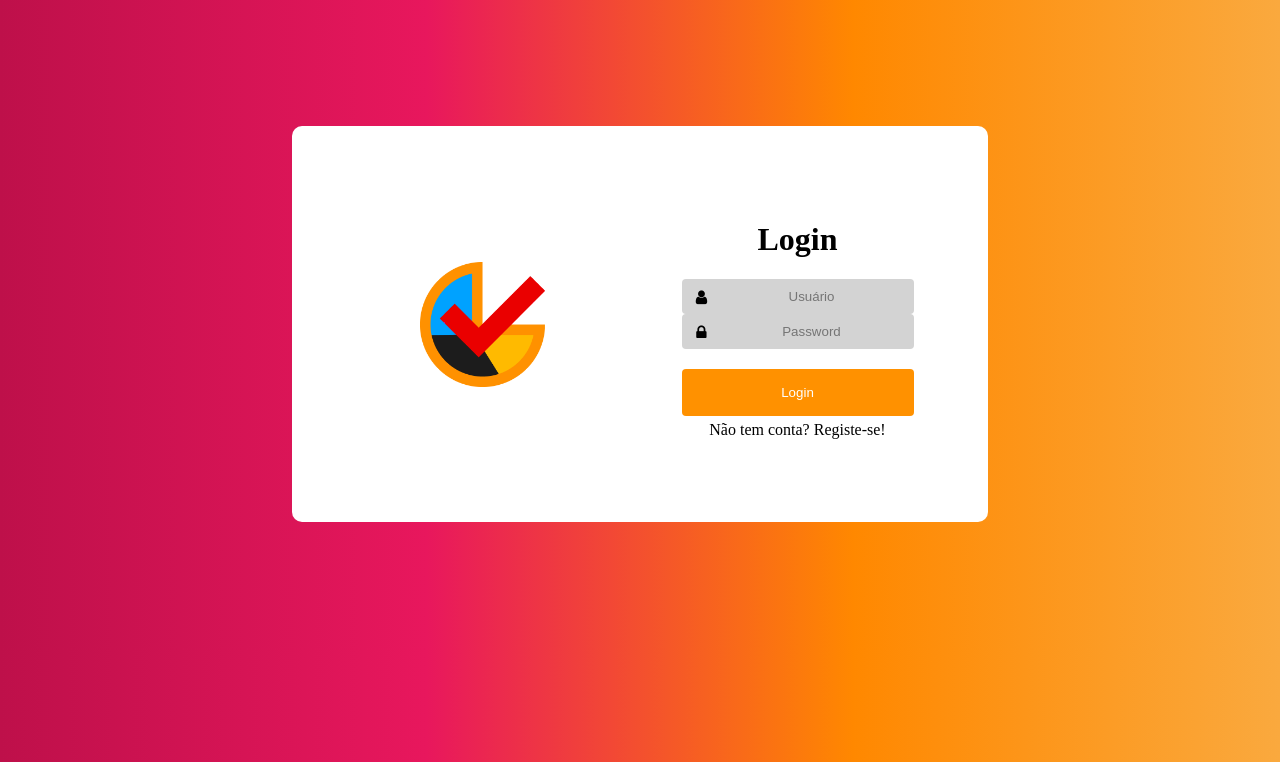
After one commit to waz4/psi_Votacao, a PHP site: page /login.html in a window 1280 px wide. The commit adds this page. Shown: the top 762 px of the page. Run offline with PHP 8.4, Linux system fonts and the light colour scheme.

Commit message:
Possivel Login, fundo e Logo

```diff
--- a/b.css
+++ b/b.css
@@ -3,7 +3,7 @@
   /*background-image: url(dundo.png);*/
   text-align: center;
   margin: 0;
-  background-color: #E8175D;
+  background-image: linear-gradient(to left, #faa93e , #ff8800, #E8175D, #be104a);
   padding: 4em;
   color: #f8f1f1;
 }
--- /dev/null
+++ b/login.css
@@ -0,0 +1,92 @@
+body {
+    background-image: linear-gradient(to left, #faa93e , #ff8800, #E8175D, #be104a);
+    /* background-image: linear-gradient(to right, #E8175D , #ff9100); */
+}
+
+a {
+    text-decoration: none;
+    color: #000;
+}
+
+a:hover {
+    color: #ff9100;
+}
+
+.logo{
+    max-width: 100%;
+    max-height: 100%;
+    display: block;
+    margin-left: auto;
+    margin-right: auto;
+    width: 40%;
+}
+
+.caixa-imagem {
+    width: 100%;
+}
+
+.caixa-central {
+    margin: auto;
+    width: 50%;
+    padding: 70px 2em;
+    background-color: white;
+    /* border: 3px solid black; */
+    text-align: center;
+    border-radius: 10px;
+
+    /* tentativa de centrar falhada */
+    margin-top: 10%;
+    margin-bottom: 10%;
+}
+
+table {
+    table-layout: fixed ;
+    width: 100% ;
+}
+
+tr {
+    width: 100%;
+}
+
+/* Icons do Input */
+.input-icons i {
+    position: absolute;
+}
+
+.input-icons {
+    width: 100%;
+    margin-bottom: 10px;
+}
+
+.icon {
+    padding:10px;
+    padding-left: 0;
+    min-width: 40px;
+}
+
+.input-field {
+    min-width: 200px;
+    width: 50%;
+    padding-top: 10px;
+    padding-bottom: 10px;
+    padding-left: 30px;
+    text-align: center;
+    border: 0;
+    border-radius: 4px;
+    background-color: lightgrey;
+}
+
+/* Butão de login */
+input[type=button], input[type=submit], input[type=reset] {
+    min-width: 232px;
+    width: 50%;
+    padding: 16px 15px;
+    background-color: #ff9100;
+    border: none;
+    color: white;
+    text-decoration: none;
+    margin-top: 1.5em;
+    cursor: pointer;
+    border-radius: 4px;
+    margin-bottom: 5px;
+  }
--- /dev/null
+++ b/login.html
@@ -0,0 +1,35 @@
+<!DOCTYPE html>
+<html lang="en">
+<head>
+    <meta charset="UTF-8">
+    <meta http-equiv="X-UA-Compatible" content="IE=edge">
+    <meta name="viewport" content="width=device-width, initial-scale=1.0">
+    <title>Login</title>
+    <link rel="stylesheet" href="https://cdnjs.cloudflare.com/ajax/libs/font-awesome/4.7.0/css/font-awesome.min.css">
+    <link rel="stylesheet" href="login.css">
+</head>
+<body>
+    <div class="caixa-central">
+        <table>
+            <tr>
+                <td>
+                    <div class="caixa-imagem">
+                        <a href="a.html"><img src="img/testeLogo2.png" alt="logo" class="logo"></a>
+                    </div>
+                </td>
+                <td>
+                    <div class="input-icons">
+                        <form action="" method="post">
+                            <h1>Login</h1>
+                            <i class="fa fa-user icon"></i><input type="text" name="user" id="user" placeholder="Usuário" class="input-field"><br>
+                            <i class="fa fa-lock icon"></i><input type="text" name="pass" id="pass" placeholder="Password" class="input-field"><br>
+                            <input type="submit" value="Login" class="button button1">
+                        </form>
+                        <a href="registar.html">Não tem conta? Registe-se!</a>
+                    </div>
+                </td>
+            </tr>
+        </table>
+    </div>
+</body>
+</html>
```
Also changed, not shown: a.html (+5 -3 lines), c.html (+3 -5 lines), README.md, img/like.png (renamed from like.png), img/logo.png (renamed from logo.png), img/teste 1.png (renamed from teste 1.png), img/testeLogo1.png (added), img/testeLogo2.png (added).
